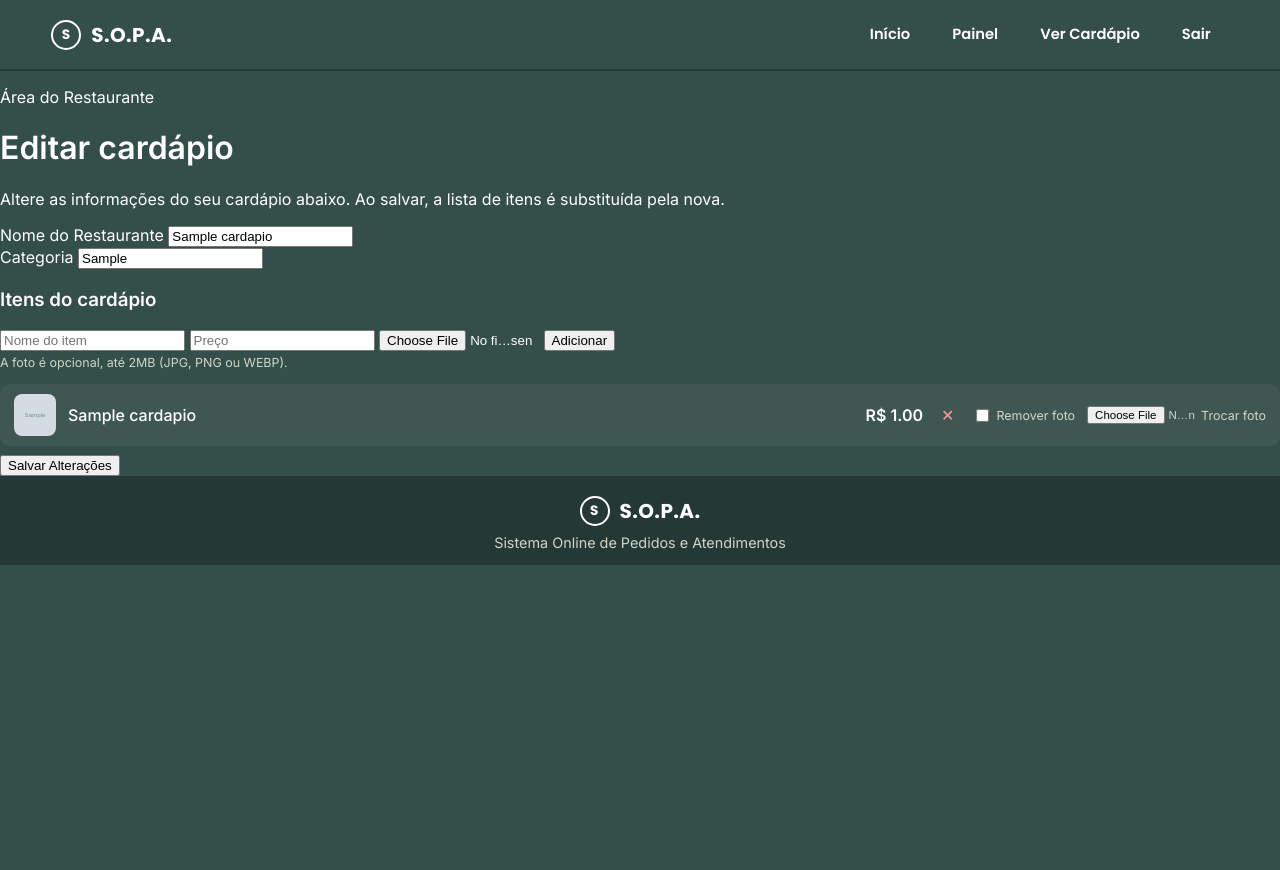
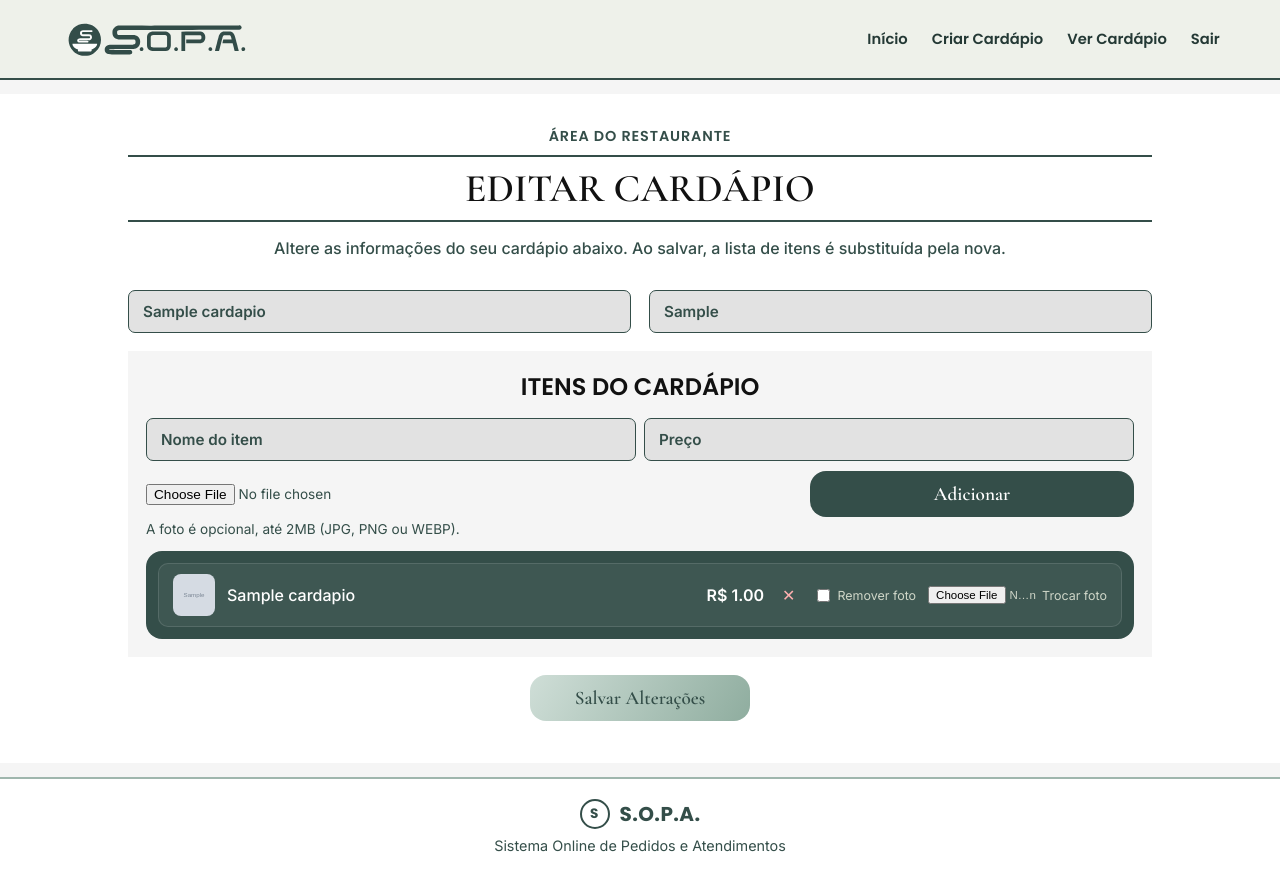
Before and after one commit to santanayzs/tcc_sopa, a PHP site: page /CRUD-Cardapio/editar-cardapio/editar-cardapio.php?id=1 in a window 1280 px wide. Before the commit the page ends 565 px from the top, so only its background shows below. Run offline with PHP 8.4, Linux system fonts and the light colour scheme; the visitor is signed in with stand-in values (Sample User, id 1); tables that the repository leaves empty hold one stand-in row (values such as "Sample post"); grey boxes marked "Sample" are stand-in pictures.

Commit message:
Alteredo o CSS de editar cardapio, falta o menu lateral

```diff
--- a/CRUD-Cardapio/editar-cardapio/editar-cardapio.php
+++ b/CRUD-Cardapio/editar-cardapio/editar-cardapio.php
@@ -73,17 +73,25 @@ $erro = $mensagensErro[$_GET['erro'] ?? ''] ?? null;
 <body class="dashboard-page">
     <!-- HEADER -->
     <header class="site-header">
-        <a href="../../index.html" class="logo">
-            <span class="logo-badge">S</span>
-            <span class="logo-word">S.O.P.A.</span>
+        <a href="../../dashboard/index.php" class="logo" aria-label="S.O.P.A. — voltar ao Painel">
+            <img src="../../img/logotipoBranco.svg" alt="Logotipo S.O.P.A." class="logotipo">
         </a>
 
-        <nav class="main-nav">
-            <a href="../../index.html">Início</a>
-            <a href="../../dashboard/index.php">Painel</a>
+        <nav class="main-nav" id="main-nav">
+            <a href="../../dashboard/index.php">Início</a>
+            <a href="../criar-cardapio/criar-cardapio.php">Criar Cardápio</a>
             <a href="../ver-cardapio/ver-cardapio.php">Ver Cardápio</a>
-            <a href="../../auth/logout.php">Sair</a>
+            <a class="btn-sair" href="../../auth/logout.php">Sair</a>
         </nav>
+
+        <button
+            class="nav-toggle"
+            id="nav-toggle"
+            aria-label="Abrir menu"
+            aria-expanded="false"
+            aria-controls="main-nav">
+            <span></span><span></span><span></span>
+        </button>
     </header>
 
     <!-- CONTEÚDO -->
@@ -318,6 +326,7 @@ $erro = $mensagensErro[$_GET['erro'] ?? ''] ?? null;
         // Mostra os itens já cadastrados assim que a página carrega
         carregarItensExistentes();
     </script>
+    <script src="../../JS/main-nav.js"></script>
 
 </body>
 
--- a/CRUD-Cardapio/editar-cardapio/style-editar.css
+++ b/CRUD-Cardapio/editar-cardapio/style-editar.css
@@ -1,28 +1,239 @@
+.dashboard-page {
+    display: flex;
+    min-height: 100vh;
+    flex-direction: column;
+    background: #f5f5f5;
+    color: #17211f;
+}
+
+.site-header {
+    background: var(--cream-1);
+    border-bottom: 2px solid var(--green-800);
+    color: var(--green-900);
+}
+
+.main-nav a {
+    padding: 6px 9px;
+    font-weight: 600;
+}
+
+.main-nav a:hover {
+    background: rgba(36, 57, 53, 0.08);
+}
+
+.nav-toggle span {
+    background: var(--green-900);
+}
+
+.dashboard-shell {
+    flex: 1;
+    min-height: 0;
+    margin: 14px 0;
+    padding: 32px 0 42px;
+    background: var(--white);
+}
+
+.dashboard-card {
+    width: min(100% - 72px, 1024px);
+    margin: 0 auto;
+    padding: 0;
+    background: transparent;
+}
+
+.dashboard-eyebrow {
+    margin: 0 0 8px;
+    color: var(--green-800);
+    font-family: var(--font-display);
+    font-size: 0.9rem;
+    font-weight: 600;
+    letter-spacing: 0.06em;
+    text-align: center;
+    text-transform: uppercase;
+}
+
+.dashboard-card > h1 {
+    margin: 0;
+    padding: 10px 12px;
+    border-top: 2px solid var(--green-800);
+    border-bottom: 2px solid var(--green-800);
+    color: #111;
+    font-family: var(--font-accent);
+    font-size: clamp(2rem, 3.2vw, 2.45rem);
+    font-weight: 600;
+    line-height: 1.1;
+    text-align: center;
+    text-transform: uppercase;
+}
+
+.dashboard-text {
+    max-width: 760px;
+    margin: 14px auto 0;
+    color: #344e49;
+    font-family: var(--font-body);
+    font-size: 1rem;
+    font-weight: 500;
+    line-height: 1.5;
+    text-align: center;
+}
+
+.cardapio-form {
+    display: grid;
+    grid-template-columns: repeat(2, minmax(0, 1fr));
+    gap: 18px;
+    align-items: start;
+    margin-top: 30px;
+}
+
+.form-group {
+    min-width: 0;
+    margin: 0;
+}
+
+.form-group label {
+    position: absolute;
+    width: 1px;
+    height: 1px;
+    overflow: hidden;
+    clip: rect(0, 0, 0, 0);
+    white-space: nowrap;
+    clip-path: inset(50%);
+}
+
+.form-group input,
+.item-inputs > input[type="text"],
+.item-inputs > input[type="number"] {
+    width: 100%;
+    min-width: 0;
+    min-height: 43px;
+    padding: 7px 14px;
+    border: 1px solid var(--green-800);
+    border-radius: 7px;
+    background: #e2e2e2;
+    color: var(--green-800);
+    font-family: var(--font-body);
+    font-size: 0.95rem;
+    font-weight: 600;
+}
+
+.form-group input::placeholder,
+.item-inputs > input::placeholder {
+    color: var(--green-800);
+    opacity: 1;
+}
+
+.itens-box {
+    grid-column: 1 / -1;
+    min-width: 0;
+    padding: 18px;
+    background: #f5f5f5;
+}
+
+.itens-box h3 {
+    margin: 0 0 14px;
+    color: #111;
+    font-family: var(--font-display);
+    font-size: 1.5rem;
+    font-weight: 600;
+    text-align: center;
+    text-transform: uppercase;
+}
+
+.item-inputs {
+    display: grid;
+    grid-template-columns: repeat(6, minmax(0, 1fr));
+    gap: 10px 8px;
+    align-items: center;
+}
+
+#nomeItem,
+#precoItem {
+    grid-column: span 3;
+}
+
+.item-inputs input[type="file"] {
+    grid-column: span 4;
+    max-width: 100%;
+    color: var(--green-800);
+    font-family: var(--font-body);
+    font-size: 0.85rem;
+}
+
+.btn-add,
+.cardapio-form > button[type="submit"] {
+    display: inline-flex;
+    min-height: 46px;
+    align-items: center;
+    justify-content: center;
+    padding: 8px 14px;
+    border: 0;
+    border-radius: 16px;
+    background: var(--green-800);
+    color: var(--white);
+    cursor: pointer;
+    font-family: var(--font-accent);
+    font-size: 1.2rem;
+    font-weight: 600;
+    line-height: 1.15;
+    text-align: center;
+    transition: background-color 0.2s ease;
+}
+
+.btn-add {
+    grid-column: span 2;
+}
+
+.btn-add:hover,
+.cardapio-form > button[type="submit"]:hover {
+    background: var(--green-900);
+}
+
+.itens-box > p {
+    color: var(--green-800) !important;
+    font-family: var(--font-body);
+    font-size: 0.85rem !important;
+}
+
+#listaItens {
+    display: grid;
+    gap: 8px;
+    max-height: max(170px, calc(100vh - 530px));
+    overflow-y: auto;
+    padding: 12px;
+    border-radius: 16px;
+    background: var(--green-800);
+    color: var(--white);
+    scrollbar-color: var(--sage) var(--cream-1);
+    scrollbar-width: thin;
+}
+
 .item-linha {
     display: flex;
+    min-width: 0;
+    min-height: 52px;
     align-items: center;
     gap: 12px;
+    flex-wrap: wrap;
+    margin: 0;
+    padding: 10px 14px;
+    border: 1px solid rgba(255, 255, 255, 0.12);
+    border-radius: 10px;
     background: rgba(255, 255, 255, 0.05);
-            border-radius: 10px;
-            padding: 10px 14px;
-            margin-bottom: 8px;
-            flex-wrap: wrap;
 }
 
 .item-thumb {
     width: 42px;
     height: 42px;
+    flex-shrink: 0;
+    border-radius: 8px;
     object-fit: cover;
-            border-radius: 8px;
-            flex-shrink: 0;
 }
 
 .item-linha-info {
+    display: flex;
+    min-width: 140px;
     flex: 1;
-            display: flex;
     justify-content: space-between;
     gap: 10px;
-            min-width: 140px;
 }
 
 .item-linha-nome {
@@ -31,17 +242,18 @@
 
 .item-linha-preco {
     font-weight: 700;
+    white-space: nowrap;
 }
 
 .item-trocar-imagem,
 .item-remover-imagem {
-            font-size: 0.78rem;
-            color: var(--cream-2);
     display: flex;
     align-items: center;
     gap: 4px;
+    color: var(--cream-2);
+    cursor: pointer;
+    font-size: 0.78rem;
     white-space: nowrap;
-            cursor: pointer;
 }
 
 .item-trocar-imagem input[type="file"] {
@@ -50,14 +262,125 @@
 }
 
 .btn-remover-item {
+    flex-shrink: 0;
+    border: 0;
     background: none;
-            border: none;
-            color: #ff9b9b;
+    color: #ffb0b0;
+    cursor: pointer;
     font-size: 1rem;
-            cursor: pointer;
-            flex-shrink: 0;
 }
 
-        .item-inputs input[type="file"] {
-            max-width: 160px;
+.cardapio-form > button[type="submit"] {
+    grid-column: 1 / -1;
+    justify-self: center;
+    min-width: 220px;
+    background: linear-gradient(120deg, #cfded7, #8fad9f);
+    color: var(--green-800);
 }
+
+.cardapio-form > button[type="submit"]:hover {
+    background: #8fad9f;
+}
+
+.site-footer {
+    margin-top: auto;
+    padding: 20px 24px 12px;
+    border-top: 2px solid var(--sage);
+    background: var(--white);
+    color: var(--green-800);
+    text-align: center;
+}
+
+.site-footer .logo {
+    justify-content: center;
+    color: var(--green-800);
+}
+
+.site-footer .logo-badge {
+    border-color: var(--green-800);
+}
+
+.site-footer p {
+    margin: 4px 0;
+    color: var(--green-800);
+}
+
+@media (max-width: 780px) {
+    .dashboard-card {
+        width: min(100% - 32px, 600px);
+    }
+
+    .main-nav {
+        background: var(--green-800);
+        border-bottom-color: var(--green-900);
+    }
+
+    .main-nav a {
+        color: var(--cream-1);
+        border-bottom-color: rgba(255, 255, 255, 0.08);
+    }
+
+    .cardapio-form {
+        gap: 14px;
+    }
+
+    #listaItens {
+        max-height: max(120px, calc(100vh - 660px));
+    }
+}
+
+@media (max-width: 480px) {
+    .dashboard-shell {
+        padding: 20px 0 30px;
+    }
+
+    .dashboard-card > h1 {
+        font-size: 1.8rem;
+    }
+
+    .dashboard-text {
+        font-size: 0.95rem;
+    }
+
+    .cardapio-form {
+        grid-template-columns: minmax(0, 1fr);
+        gap: 12px;
+    }
+
+    .itens-box {
+        grid-column: 1;
+        padding: 14px 10px;
+        border-top: 2px solid var(--green-800);
+        border-left: 0;
+    }
+
+    .item-inputs {
+        grid-template-columns: repeat(2, minmax(0, 1fr));
+    }
+
+    #nomeItem,
+    #precoItem,
+    .item-inputs input[type="file"],
+    .btn-add {
+        grid-column: span 2;
+    }
+
+    .cardapio-form > button[type="submit"] {
+        grid-column: 1;
+        width: 100%;
+    }
+
+    #listaItens {
+        max-height: max(100px, calc(100vh - 600px));
+        padding: 8px;
+    }
+
+    .item-linha {
+        gap: 8px;
+        padding: 8px;
+    }
+
+    .item-linha-info {
+        min-width: calc(100% - 58px);
+    }
+}
```
Lines whose indentation alone changed are shown as unchanged.
